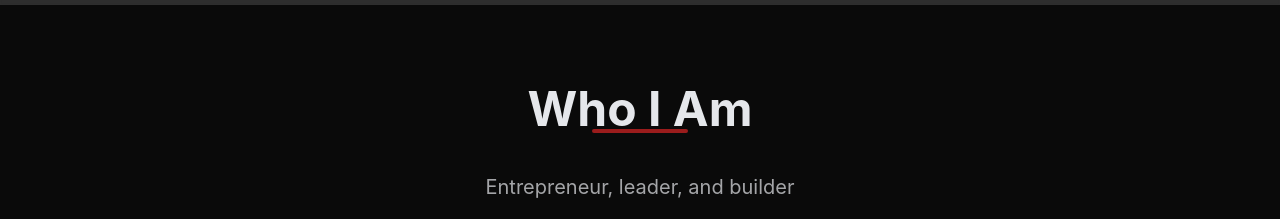
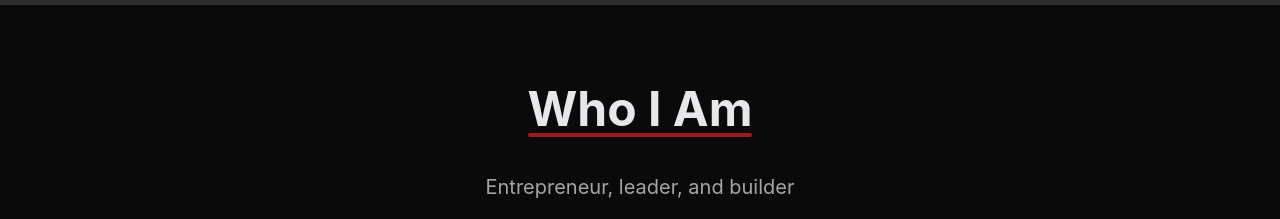
Before and after one commit to LytleB123/KadenPersonalWebsite, a Next.js app: page / in a window 1280 px wide. Shown: the part 1500-1719 px from the top of the page. Built offline with nearby package versions, Linux system fonts and the light colour scheme; grey boxes are pictures that could not be loaded.

Commit message:
Fix section header underlines to span full width of titles

```diff
--- a/components/SectionHeader.tsx
+++ b/components/SectionHeader.tsx
@@ -15,7 +15,7 @@ export default function SectionHeader({
     <div className={`text-center mb-12 ${className}`}>
       <h2 className="text-4xl md:text-5xl font-bold text-text-gray mb-4 relative inline-block">
         {title}
-        <span className="absolute bottom-0 left-1/2 transform -translate-x-1/2 w-24 h-1 bg-crimson rounded-full mt-2" />
+        <span className="absolute bottom-0 left-0 w-full h-1 bg-crimson rounded-full -mb-1" />
       </h2>
       {subtitle && (
         <p className="text-xl text-text-gray/70 max-w-2xl mx-auto mt-6">{subtitle}</p>
```
